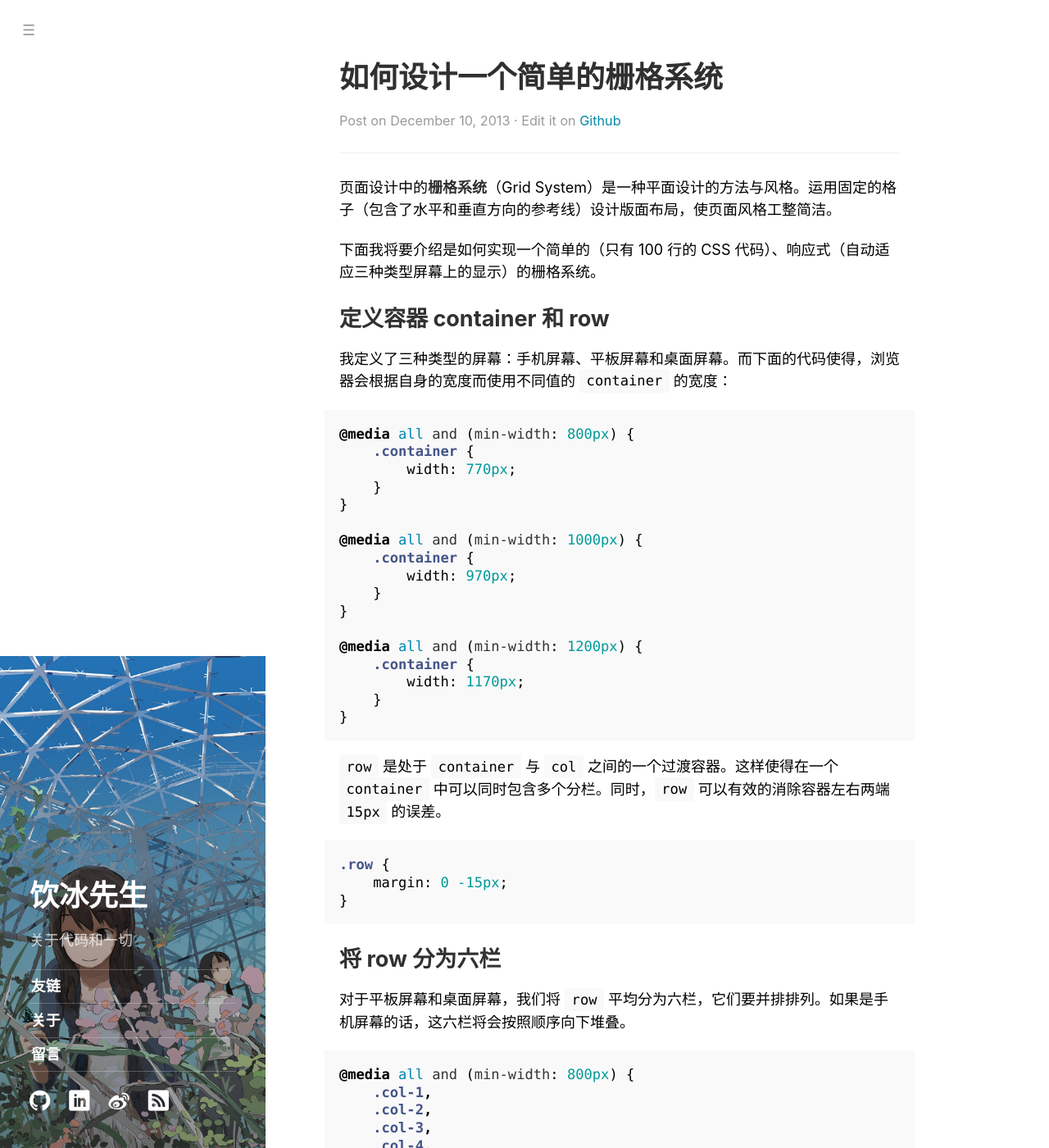
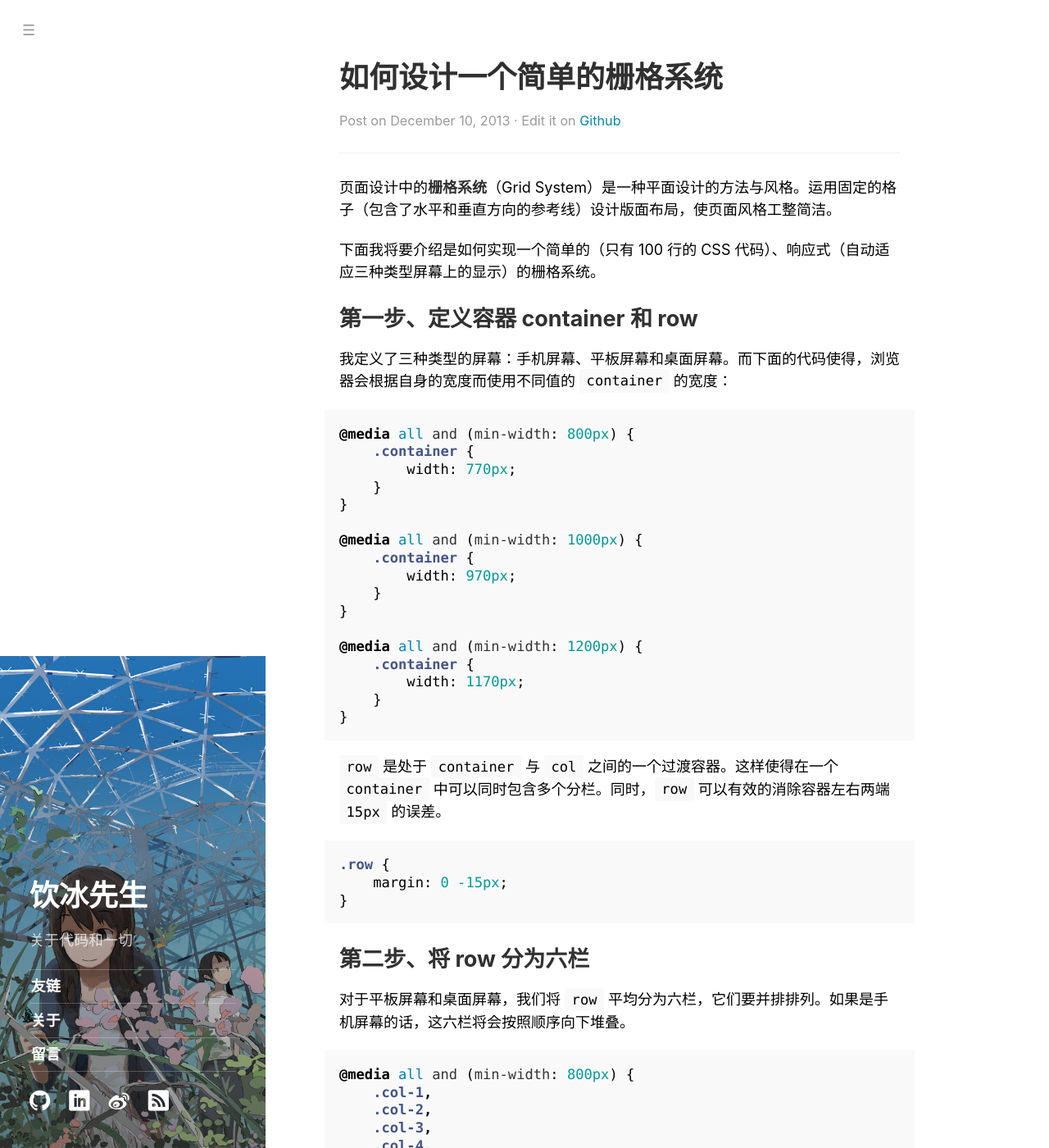
Before and after one commit to ybm/myanbin.github.io, a Jekyll site: the page built from _posts/2013-12-10-designing-a-grid-system.md, in a window 1280 px wide and 1400 px high. Shown: the whole window at 82% size. Built offline with Jekyll 4.4.1, drawn with Linux system fonts in a browser that asks for light colours; some of the changed text lies outside the part shown.

```diff
--- a/_posts/2013-12-10-designing-a-grid-system.md
+++ b/_posts/2013-12-10-designing-a-grid-system.md
@@ -8,7 +8,7 @@ title: '如何设计一个简单的栅格系统'
 
 下面我将要介绍是如何实现一个简单的（只有 100 行的 CSS 代码）、响应式（自动适应三种类型屏幕上的显示）的栅格系统。
 
-## 定义容器 container 和 row
+## 第一步、定义容器 container 和 row
 
 我定义了三种类型的屏幕：手机屏幕、平板屏幕和桌面屏幕。而下面的代码使得，浏览器会根据自身的宽度而使用不同值的 `container` 的宽度：
 
@@ -40,7 +40,7 @@ title: '如何设计一个简单的栅格系统'
 }
 ~~~
 
-## 将 row 分为六栏
+## 第二步、将 row 分为六栏
 
 对于平板屏幕和桌面屏幕，我们将 `row` 平均分为六栏，它们要并排排列。如果是手机屏幕的话，这六栏将会按照顺序向下堆叠。
 
@@ -75,7 +75,7 @@ title: '如何设计一个简单的栅格系统'
 }
 ~~~
 
-## 清除浮动
+## 第三步、清除浮动
 
 在上面的分栏中，我们使用了 `float` 进行浮动布局，所以在必要的地方，我们要对其清除，使得 `col` 处于父容器 `row` 的包裹之中。
 
@@ -101,7 +101,7 @@ title: '如何设计一个简单的栅格系统'
 }
 ~~~
 
-## 设置边距
+## 第四步、设置边距
 
 处理栅格系统的边距是一件比较复杂的工作。首先，我们将容器的 `bos-sizing` 设置为 `border-box`，这样当我们指定容器的宽度时，它将包含 `padding` 及 `border`。然后，将 `col` 左右的 `padding` 定义为 `15px`，这样，相邻两列之间的边距将会变为 `30px`。
 
```
Also changed, not shown: _posts/2013-07-11-perl-snippets.md (renamed from _posts/2013-07-11-useful-perl-snippets.md, +1 -1 lines), _posts/2013-07-14-effective-vim.md (added, +10 -0 lines), _posts/2016-03-21-developing-a-chrome-app.md (+1 -1 lines).
